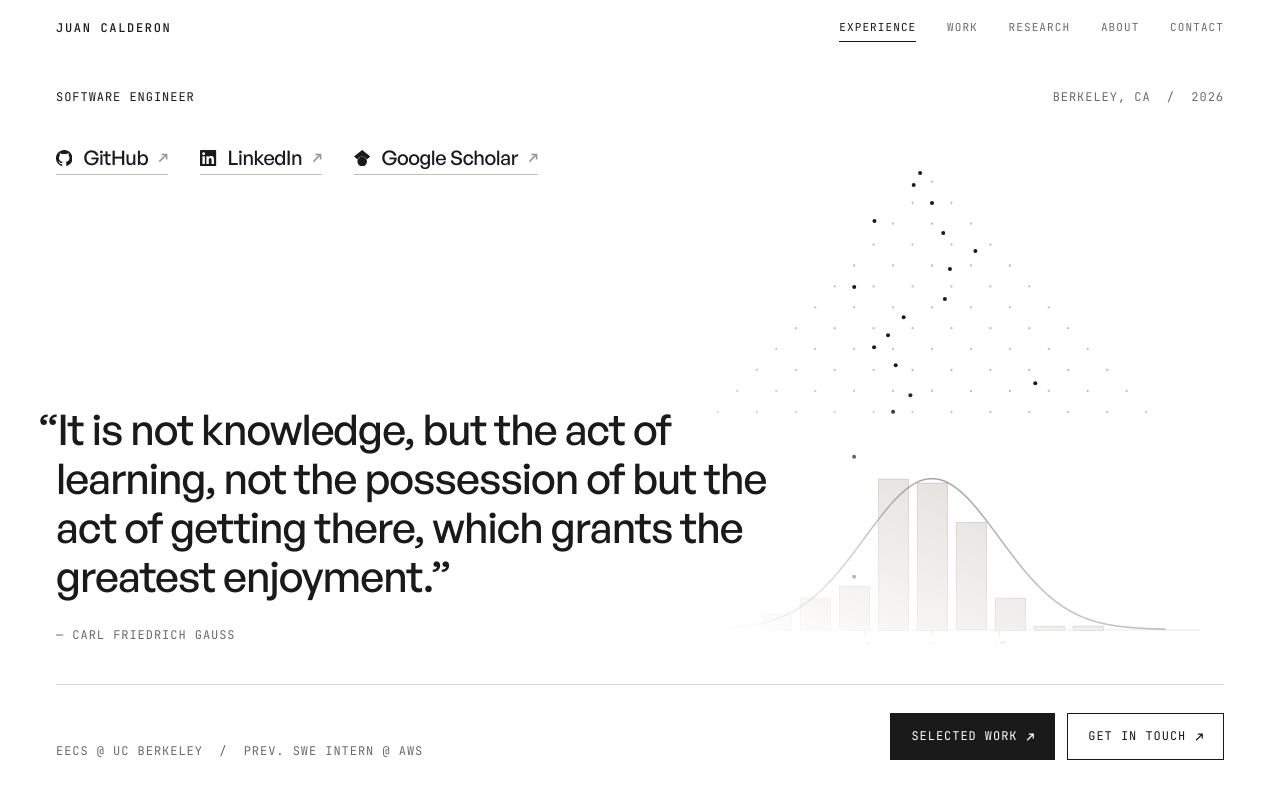
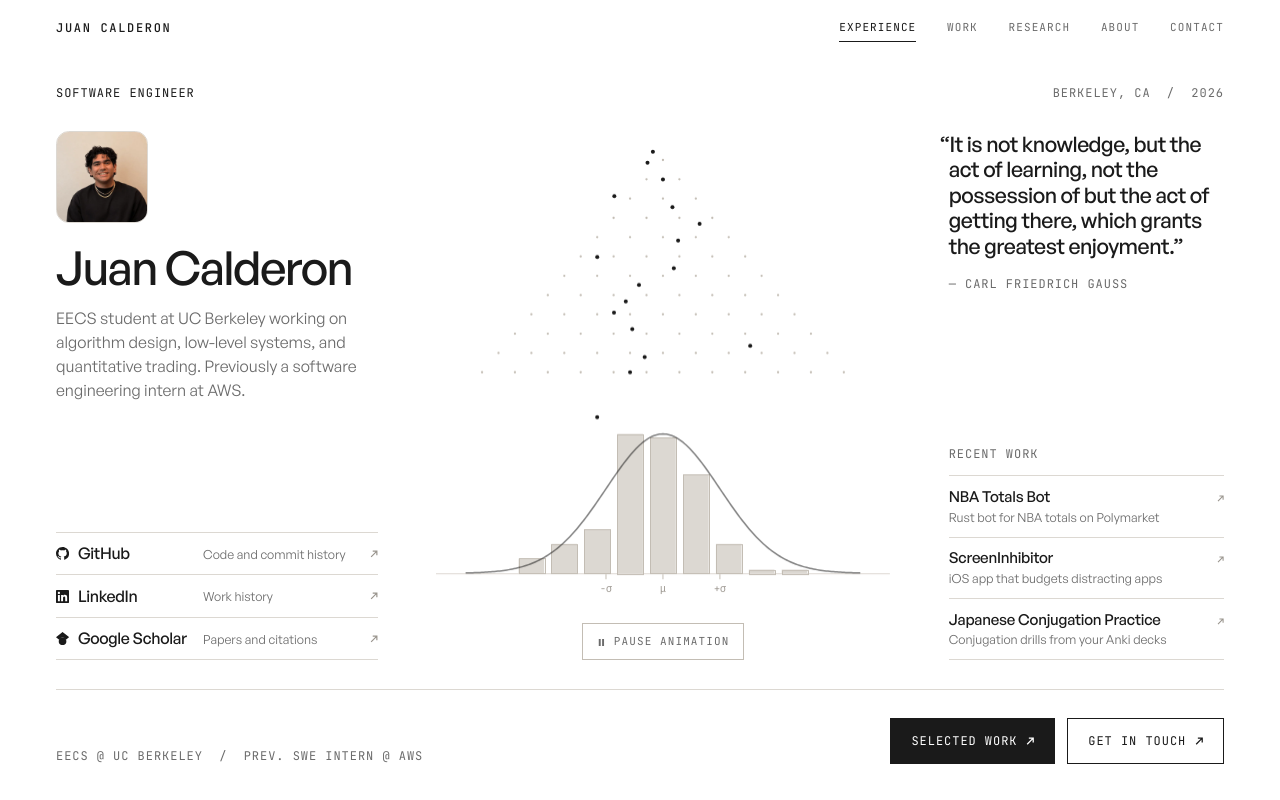
Before and after one commit to juancal28/juancal28.github.io, a plain HTML site: page index.html in a window 1280 px wide. Shown: the top 800 px of the page. Drawn offline with Linux system fonts and the light colour scheme.

Commit message:
Rebuild the first screen as three columns, with a headshot and a play button
The hero felt empty on wide windows. It is now three blocks: a headshot,
the name as a visible heading, a short intro and the profile links; the
Galton board, large and unmasked; and the Gauss quotation above the three
newest projects. On landscape windows from 1100px wide they sit side by
side and the whole screen scales with the window, so a larger window gets
a larger composition. Narrower windows stack the same blocks.

The board now fills its own canvas, and its pegs, beads and labels grow
with it. A Play / Pause button sits centred under it: visitors who asked
for reduced motion start on the still chart and can press Play, everyone
else starts with the beads falling, and the choice is remembered.

The headshot is the GitHub profile picture. Superdesign working files are
ignored, since this repo is served publicly.

Co-Authored-By: Claude Fable 5.2 <noreply@anthropic.com>

```diff
--- a/index.html
+++ b/index.html
@@ -76,35 +76,49 @@
     <p class="mono">Berkeley, CA &nbsp;/&nbsp; 2026</p>
   </div>
 
-  <h1 class="sr-only">Juan Calderon — Software Engineer</h1>
+  <!-- Three blocks, in reading order: who he is, the board, then the
+       quotation and recent work. Side by side on wide landscape windows,
+       stacked everywhere else. -->
+  <div class="hero__stage">
+    <div class="hero__col hero__col--id">
+      <div class="hero__intro">
+        <img class="hero__face" src="assets/img/headshot.webp" alt="Juan Calderon" width="460" height="460" decoding="async">
+        <h1 class="hero__name">Juan Calderon</h1>
+        <p class="hero__lead">EECS student at UC Berkeley working on algorithm design, low-level systems, and quantitative trading. Previously a software engineering intern at AWS.</p>
+      </div>
+      <nav class="hero__profiles" aria-label="Profiles">
+        <a href="https://github.com/juancal28" target="_blank" rel="noopener noreferrer"><span class="hero__who"><svg class="ico" aria-hidden="true"><use href="#ico-github"/></svg>GitHub</span> <span class="hero__what">Code and commit history</span> <svg class="arrow arrow--quiet" aria-hidden="true"><use href="#arw"/></svg></a>
+        <a href="https://www.linkedin.com/in/juanmcalderon/" target="_blank" rel="noopener noreferrer"><span class="hero__who"><svg class="ico" aria-hidden="true"><use href="#ico-linkedin"/></svg>LinkedIn</span> <span class="hero__what">Work history</span> <svg class="arrow arrow--quiet" aria-hidden="true"><use href="#arw"/></svg></a>
+        <a href="https://scholar.google.com/citations?user=jnRrpqcAAAAJ&amp;hl=en" target="_blank" rel="noopener noreferrer"><span class="hero__who"><svg class="ico" aria-hidden="true"><use href="#ico-scholar"/></svg>Google Scholar</span> <span class="hero__what">Papers and citations</span> <svg class="arrow arrow--quiet" aria-hidden="true"><use href="#arw"/></svg></a>
+      </nav>
+    </div>
 
-  <div class="hero__stage">
+    <div class="hero__board">
       <canvas class="hero__viz" aria-hidden="true"></canvas>
-    <!-- Profile links, set large in the open top-left of the stage on
-         landscape desktops. Narrower screens get the compact row in the
-         hero foot instead, because there the board fills this corner. -->
-    <nav class="hero__elsewhere" aria-label="Profiles">
-      <a href="https://github.com/juancal28" target="_blank" rel="noopener noreferrer"><span class="hero__who"><svg class="ico" aria-hidden="true"><use href="#ico-github"/></svg>GitHub</span> <span class="hero__what">Code and commit history</span> <svg class="arrow" aria-hidden="true"><use href="#arw"/></svg></a>
-      <a href="https://www.linkedin.com/in/juanmcalderon/" target="_blank" rel="noopener noreferrer"><span class="hero__who"><svg class="ico" aria-hidden="true"><use href="#ico-linkedin"/></svg>LinkedIn</span> <span class="hero__what">Work history</span> <svg class="arrow" aria-hidden="true"><use href="#arw"/></svg></a>
-      <a href="https://scholar.google.com/citations?user=jnRrpqcAAAAJ&amp;hl=en" target="_blank" rel="noopener noreferrer"><span class="hero__who"><svg class="ico" aria-hidden="true"><use href="#ico-scholar"/></svg>Google Scholar</span> <span class="hero__what">Publications and citations</span> <svg class="arrow" aria-hidden="true"><use href="#arw"/></svg></a>
-    </nav>
+      <!-- Shown by script.js, which also sets its label. Without JS there is
+           no board to control, so it stays hidden. -->
+      <button class="hero__toggle" type="button" data-playing="false" hidden>
+        <svg viewBox="0 0 10 10" aria-hidden="true"><path class="is-play" d="M2 1l7 4-7 4z"/><path class="is-pause" d="M2 1h2.2v8H2zM5.8 1H8v8H5.8z"/></svg>
+        <span class="hero__toggle-label">Play animation</span>
+      </button>
+    </div>
+
+    <div class="hero__col hero__col--side">
       <figure class="hero__figure">
         <blockquote class="hero__quote">“It is not knowledge, but the act of learning, not the possession of but the act of getting there, which grants the greatest enjoyment.”</blockquote>
         <figcaption class="mono hero__cite">Carl Friedrich Gauss</figcaption>
       </figure>
+      <div class="hero__recent">
+        <p class="mono">Recent work</p>
+        <a href="#work"><span class="hero__recent-title">NBA Totals Bot</span><svg class="arrow arrow--quiet" aria-hidden="true"><use href="#arw"/></svg><span class="hero__recent-desc">Rust bot for NBA totals on Polymarket</span></a>
+        <a href="#work"><span class="hero__recent-title">ScreenInhibitor</span><svg class="arrow arrow--quiet" aria-hidden="true"><use href="#arw"/></svg><span class="hero__recent-desc">iOS app that budgets distracting apps</span></a>
+        <a href="#work"><span class="hero__recent-title">Japanese Conjugation Practice</span><svg class="arrow arrow--quiet" aria-hidden="true"><use href="#arw"/></svg><span class="hero__recent-desc">Conjugation drills from your Anki decks</span></a>
+      </div>
+    </div>
   </div>
 
   <div class="hero__foot">
-    <div class="hero__id">
     <p class="mono">EECS @ UC Berkeley &nbsp;/&nbsp; Prev. SWE Intern @ AWS</p>
-      <!-- Profile links for phones and portrait tablets, where the large
-           list in the stage is hidden. -->
-      <div class="hero__profiles">
-        <a class="mlink" href="https://github.com/juancal28" target="_blank" rel="noopener noreferrer"><svg class="ico" aria-hidden="true"><use href="#ico-github"/></svg>GitHub <svg class="arrow"><use href="#arw"/></svg></a>
-        <a class="mlink" href="https://www.linkedin.com/in/juanmcalderon/" target="_blank" rel="noopener noreferrer"><svg class="ico" aria-hidden="true"><use href="#ico-linkedin"/></svg>LinkedIn <svg class="arrow"><use href="#arw"/></svg></a>
-        <a class="mlink" href="https://scholar.google.com/citations?user=jnRrpqcAAAAJ&amp;hl=en" target="_blank" rel="noopener noreferrer"><svg class="ico" aria-hidden="true"><use href="#ico-scholar"/></svg>Google Scholar <svg class="arrow"><use href="#arw"/></svg></a>
-      </div>
-    </div>
     <div class="hero__actions">
       <a class="btn btn--solid" href="#work">Selected work <svg class="arrow"><use href="#arw"/></svg></a>
       <a class="btn" href="#contact">Get in touch <svg class="arrow"><use href="#arw"/></svg></a>
--- a/script.js
+++ b/script.js
@@ -98,7 +98,20 @@
     var W = 0, H = 0, b = {}, bins = [], beads = [], released = 0, landed = 0;
     var raf = 0, timer = 0, prev = 0, acc = 0, visible = true;
     var barFade = null;   // per-bin opacity while the reduced settle runs
-    var settled = false;  // the reduced settle is a one-off, not a cycle
+    var settled = false;  // the still version fades in once, not on every redraw
+
+    // Whether the beads fall. Off to start with for visitors who asked for
+    // reduced motion, on for everyone else; the button under the board flips
+    // it, and the choice is remembered for the next visit.
+    var KEY = 'board-motion';
+    var toggle = document.querySelector('.hero__toggle');
+    var playing = !reduced;
+    var frozen = false;   // paused part-way through a run: that frame is kept
+    try {
+      var saved = window.localStorage.getItem(KEY);
+      if (saved === 'play') playing = true;
+      else if (saved === 'pause') playing = false;
+    } catch (e) { /* storage blocked: fall back to the motion preference */ }
 
     function measure() {
       var r = canvas.getBoundingClientRect();
@@ -111,13 +124,11 @@
       return true;
     }
 
-    // keep the board clear of the quotation: right-hand side on wide screens,
-    // upper band on narrow ones
+    // the board fills its canvas; the stylesheet decides where that canvas
+    // sits (the middle column on wide windows, its own block otherwise). The
+    // margin at the bottom leaves room for the mu and sigma labels.
     function layout() {
-      var wide = W / H > 1.35;
-      var x, y, w, h;
-      if (wide) { w = W * 0.50; h = H * 0.94; x = W - w; y = H * 0.03; }
-      else      { w = W * 0.96; h = H * 0.56; x = W * 0.02; y = 0; }
+      var w = W * 0.96, h = H * 0.90, x = W * 0.02, y = H * 0.02;
       b = { x: x, y: y, w: w, h: h };
       b.cx = x + w / 2;
       b.gapX = w / (ROWS + 3);
@@ -126,6 +137,11 @@
       b.binTop = y + b.pegH + h * 0.07;
       b.binH = h - b.pegH - h * 0.07;
       b.unitMax = b.binH * 0.92;
+      // pegs, beads and labels grow with the board, so a large board on a
+      // wide window does not end up drawn with hairline-sized dots
+      b.peg = Math.max(1.15, Math.min(3, b.gapX * 0.03));
+      b.bead = Math.max(2, Math.min(5, b.gapX * 0.052));
+      b.label = Math.max(10, Math.min(16, b.gapX * 0.16));
     }
 
     function reset() {
@@ -169,7 +185,7 @@
         for (i = 0; i <= r; i++) {
           px = b.cx + (i - r / 2) * b.gapX;
           py = b.y + (r + 1) * b.gapY;
-          ctx.beginPath(); ctx.arc(px, py, 1.15, 0, 6.2832); ctx.fill();
+          ctx.beginPath(); ctx.arc(px, py, b.peg, 0, 6.2832); ctx.fill();
         }
       }
 
@@ -217,7 +233,7 @@
 
         // mu and sigma markers
         ctx.fillStyle = C_LABEL;
-        ctx.font = '400 10px "JetBrains Mono", ui-monospace, monospace';
+        ctx.font = '400 ' + b.label.toFixed(1) + 'px "JetBrains Mono", ui-monospace, monospace';
         ctx.textAlign = 'center';
         ctx.globalAlpha = showCurve;
         var marks = [[0, 'μ'], [-sd, '−σ'], [sd, '+σ']];
@@ -226,9 +242,9 @@
           ctx.strokeStyle = C_PEG;
           ctx.beginPath();
           ctx.moveTo(mx, b.binTop + b.binH + 1);
-          ctx.lineTo(mx, b.binTop + b.binH + 6);
+          ctx.lineTo(mx, b.binTop + b.binH + b.label * 0.6);
           ctx.stroke();
-          ctx.fillText(marks[i][1], mx, b.binTop + b.binH + 19);
+          ctx.fillText(marks[i][1], mx, b.binTop + b.binH + b.label * 1.9);
         }
         ctx.globalAlpha = 1;
       }
@@ -237,7 +253,7 @@
       ctx.fillStyle = C_BEAD;
       for (i = 0; i < beads.length; i++) {
         var p2 = beadXY(beads[i]);
-        ctx.beginPath(); ctx.arc(p2.x, p2.y, 2, 0, 6.2832); ctx.fill();
+        ctx.beginPath(); ctx.arc(p2.x, p2.y, b.bead, 0, 6.2832); ctx.fill();
       }
     }
 
@@ -258,7 +274,7 @@
           o.t += dt / ROW_MS;
           if (o.t >= ROWS) { o.t = ROWS; o.drop = b.y + ROWS * b.gapY; }
         } else {
-          var rest = b.binTop + b.binH - bins[o.bin] * u - 2;
+          var rest = b.binTop + b.binH - bins[o.bin] * u - b.bead;
           o.drop += dt * 0.9;
           if (o.drop >= rest) { bins[o.bin]++; landed++; beads.splice(i, 1); }
         }
@@ -281,7 +297,7 @@
       raf = requestAnimationFrame(step);
     }
 
-    /* Reduced motion: no beads, nothing travels. The exact binomial is
+    /* The still version: no beads, nothing travels. The exact binomial is
        already in `bins`; it fades up in place from the mean outward and the
        curve follows, so the shape still arrives progressively rather than
        being there before you look. Opacity only, and it runs once.        */
@@ -299,9 +315,9 @@
 
     function cycle() {
       if (!visible || !measure()) return;
-      layout(); reset();
+      layout(); reset(); frozen = false;
       canvas.style.opacity = '1';
-      if (reduced) {           // the expected distribution, not a sampled one
+      if (!playing) {          // the expected distribution, not a sampled one
         var c = 1, k;
         for (k = 0; k <= ROWS; k++) {
           bins[k] = TOTAL * c / Math.pow(2, ROWS);
@@ -321,6 +337,39 @@
     function halt() {
       if (raf) { cancelAnimationFrame(raf); raf = 0; }
       if (timer) { clearTimeout(timer); timer = 0; }
+    }
+
+    /* Play / pause. Pausing keeps the frame that is on screen; playing again
+       carries on from it, or starts a fresh run if there is nothing to carry
+       on from (the still version, or a run that had already finished).      */
+    if (toggle) {
+      var text = toggle.querySelector('.hero__toggle-label');
+      var label = function () {
+        // the attribute drives the icon and how prominent the button is
+        toggle.setAttribute('data-playing', String(playing));
+        text.textContent = playing ? 'Pause animation' : 'Play animation';
+      };
+      toggle.hidden = false;
+      label();
+      toggle.addEventListener('click', function () {
+        playing = !playing;
+        try { window.localStorage.setItem(KEY, playing ? 'play' : 'pause'); } catch (e) { /* not remembered */ }
+        label();
+        if (playing) {
+          if (frozen && landed < TOTAL) {
+            frozen = false;
+            prev = 0;               // so the pause is not counted as elapsed time
+            raf = requestAnimationFrame(step);
+          } else {
+            halt();
+            cycle();
+          }
+        } else {
+          frozen = raf !== 0 || timer !== 0;
+          halt();
+          canvas.style.opacity = '1';   // in case the pause landed mid-fade
+        }
+      });
     }
 
     if ('IntersectionObserver' in window) {
--- a/styles.css
+++ b/styles.css
@@ -394,7 +394,10 @@
     .nav__panel  { display: none; }
   }
 
-  /* ---- hero --------------------------------------------------------------- */
+  /* ---- hero ---------------------------------------------------------------
+     Three blocks in reading order: who he is, the Galton board, then the
+     quotation and recent work. Wide landscape windows set them side by side;
+     everything narrower stacks them.                                        */
   .hero {
     min-height: 100svh;
     padding-block: calc(var(--nav-h) + 32px) 40px;
@@ -408,149 +411,196 @@
     gap: 20px;
     flex-wrap: wrap;
   }
-  /* stage holds the spanning-tree canvas with the headline layered on top */
   .hero__stage {
-    position: relative;
     display: grid;
-    /* row 1 holds the profile list when it is shown; the quotation always
-       sits in row 2, against the bottom of the stage */
-    grid-template-rows: auto 1fr;
-    align-items: end;
+    gap: 40px;
     min-height: 0;
   }
-  .hero__viz {
-    position: absolute;
-    inset: 0;
-    width: 100%;
-    height: 100%;
-    pointer-events: none;
-    opacity: 1;
-    transition: opacity 480ms var(--ease);
-    /* fade the graph out behind the quotation so the type stays clean */
-    -webkit-mask-image: linear-gradient(to top right, transparent 30%, #000 64%);
-            mask-image: linear-gradient(to top right, transparent 30%, #000 64%);
+  .hero__col {
+    display: grid;
+    gap: 32px;
+    align-content: start;
+    min-width: 0;
   }
 
-  /* a long quotation needs a smaller, denser setting than a short statement */
-  .hero__figure {
-    position: relative;
-    grid-row: 2;
-    align-self: end;
-    margin: 0;
+  /* who he is */
+  .hero__face {
+    width: 6.5em;
+    height: 6.5em;
+    object-fit: cover;
+    border: 1px solid var(--line);
+    /* the one rounded thing on the page: square corners cut hard against a
+       face */
+    border-radius: .9em;
+  }
+  .hero__name {
+    margin-top: .45em;
+    font-size: clamp(2.5rem, 11vw, 3.25rem);
+    letter-spacing: -.035em;
+    line-height: 1;
+  }
+  .hero__lead {
+    margin-top: 1em;
+    font-size: 1.125em;
+    line-height: 1.5;
+    color: var(--ink-mute);
+    max-width: 36ch;
   }
 
-  /* ---- hero: profile links in the open top-left of the stage --------------
-     Landscape desktops only: that is where the board keeps to the right half
-     and this corner is empty. Everything else uses .hero__profiles below.   */
-  .hero__elsewhere { display: none; }
-  @media (min-width: 900px) and (orientation: landscape) {
-    /* short windows: one line of links, so the hero still fits the screen */
-    .hero__elsewhere {
-      position: relative;
-      grid-row: 1;
-      align-self: start;
-      justify-self: start;
-      display: flex;
-      flex-wrap: wrap;
-      align-items: baseline;
-      gap: 12px 32px;
-      margin-bottom: 32px;
-      font-size: 1.25rem;
+  /* profile links: mark and name, what the profile holds, an arrow */
+  .hero__profiles {
+    display: grid;
+    font-size: 1.125em;
   }
-    .hero__elsewhere a {
-      display: inline-flex;
+  .hero__profiles a {
+    display: grid;
+    /* a fixed first column, so the descriptions line up across the rows */
+    grid-template-columns: minmax(0, 8.4em) minmax(0, 1fr) auto;
     align-items: center;
-      gap: .5em;
+    gap: 0 .8em;
+    padding-block: .7em;
+    border-top: 1px solid var(--line);
     font-weight: 500;
     letter-spacing: -.02em;
     line-height: 1.2;
-      padding-bottom: 4px;
-      border-bottom: 1px solid var(--line-strong);
-      transition: border-color 220ms var(--ease);
   }
+  .hero__profiles a:last-child { border-bottom: 1px solid var(--line); }
   .hero__who {
     display: inline-flex;
     align-items: center;
     gap: .55em;
   }
   .hero__who .ico { width: .82em; height: .82em; }
-    /* what each profile holds; only the ruled list has room for it */
-    .hero__what { display: none; }
-    /* the arrow marks the row as leaving the site, and stays quieter than
-       the name it follows */
-    .hero__elsewhere .arrow {
-      width: .5em; height: .5em;
-      color: var(--ink-faint);
-      transition: transform 260ms var(--ease), color 220ms var(--ease);
-    }
-    .hero__elsewhere a:hover { border-bottom-color: var(--ink); }
-    .hero__elsewhere a:hover .arrow { color: var(--ink); transform: translate(2px, -2px); }
-  }
-  @media (min-width: 900px) and (orientation: landscape) and (min-height: 820px) {
-    /* room to spare: a ruled list. The names stay well under the size of the
-       quotation, so the quotation remains the one statement on the screen;
-       the list earns its width with the second column instead. */
-    .hero__elsewhere {
-      display: grid;
-      gap: 0;
-      width: min(44rem, 48%);
-      font-size: clamp(1.25rem, 2.5vh, 2rem);
-      border-top: 1px solid var(--line);
-    }
-    .hero__elsewhere a {
-      display: grid;
-      /* a fixed first column, so the second lines up across the three rows */
-      grid-template-columns: minmax(0, 10.5em) minmax(0, 1fr) auto;
-      gap: 0 1em;
-      padding-block: .7em;
-      border-bottom-color: var(--line);
-    }
   .hero__what {
-      display: block;
-      font-size: max(1rem, .6em);
+    font-size: .78em;
     font-weight: 400;
     letter-spacing: 0;
     line-height: 1.3;
     color: var(--ink-mute);
     transition: color 220ms var(--ease);
   }
-    .hero__elsewhere a:hover .hero__what { color: var(--ink); }
+  .hero__profiles a:hover .hero__what { color: var(--ink); }
+
+  /* the arrow marks a row as a link and stays quieter than its name */
+  .arrow--quiet {
+    width: .5em; height: .5em;
+    color: var(--ink-faint);
+    transition: transform 260ms var(--ease), color 220ms var(--ease);
   }
+  a:hover .arrow--quiet { color: var(--ink); transform: translate(2px, -2px); }
+
+  /* the board: the canvas fills this box, whatever size the layout gives it,
+     less a strip along the bottom that holds the play / pause button */
+  .hero__board {
+    position: relative;
+    height: 22em;
+    min-height: 0;
+  }
+  .hero__viz {
+    position: absolute;
+    top: 0;
+    left: 0;
+    width: 100%;
+    height: calc(100% - 3rem);
+    pointer-events: none;
+    opacity: 1;
+    transition: opacity 480ms var(--ease);
+  }
+
+  /* Play / pause, centred under the board. Motion that loops needs an off
+     switch, and visitors who asked for reduced motion start with it off.
+     Paused, it is a solid button, because a still board gives no hint that
+     it can move; once the beads are falling it steps back to an outline. */
+  .hero__toggle {
+    position: absolute;
+    left: 50%;
+    bottom: 0;
+    transform: translateX(-50%);
+    display: inline-flex;
+    align-items: center;
+    gap: .7em;
+    padding: 9px 14px;
+    font-family: var(--font-mono);
+    font-size: var(--t-mono-sm);
+    letter-spacing: .1em;
+    text-transform: uppercase;
+    white-space: nowrap;
+    border: 1px solid var(--ink);
+    background: var(--ink);
+    color: var(--paper);
+    transition: background 240ms var(--ease), color 240ms var(--ease), border-color 240ms var(--ease);
+  }
+  /* display is set above, so the hidden attribute needs restating */
+  .hero__toggle[hidden] { display: none; }
+  .hero__toggle:hover { background: var(--paper); color: var(--ink); }
+  .hero__toggle[data-playing="true"] {
+    background: var(--paper);
+    color: var(--ink-mute);
+    border-color: var(--line-strong);
+  }
+  .hero__toggle[data-playing="true"]:hover { color: var(--ink); border-color: var(--ink); }
+  .hero__toggle svg {
+    width: .8em; height: .8em;
+    flex: none;
+    fill: currentColor;
+  }
+  .hero__toggle .is-pause,
+  .hero__toggle[data-playing="true"] .is-play { display: none; }
+  .hero__toggle[data-playing="true"] .is-pause { display: block; }
+
+  /* the quotation and recent work */
+  .hero__figure { margin: 0; }
   .hero__quote {
-    font-size: clamp(1.5rem, 3.3vw, 2.75rem);
+    font-size: 1.5em;
     font-weight: 500;
-    line-height: 1.16;
+    line-height: 1.2;
     letter-spacing: -.022em;
-    max-width: 32ch;
+    max-width: 30ch;
     text-wrap: pretty;
     /* hang the opening quote mark so the text edge stays optically flush */
     text-indent: -.42em;
   }
   .hero__cite {
     display: block;
-    margin-top: clamp(18px, 2.2vw, 30px);
+    margin-top: 18px;
   }
   .hero__cite::before { content: '— '; }
+
+  .hero__recent { display: grid; }
+  .hero__recent .mono { padding-bottom: 12px; }
+  .hero__recent a {
+    display: grid;
+    grid-template-columns: minmax(0, 1fr) auto;
+    align-items: baseline;
+    gap: .15em 1em;
+    padding-block: .75em;
+    border-top: 1px solid var(--line);
+  }
+  .hero__recent a:last-child { border-bottom: 1px solid var(--line); }
+  .hero__recent-title {
+    font-size: 1.0625em;
+    font-weight: 500;
+    letter-spacing: -.015em;
+    line-height: 1.3;
+  }
+  .hero__recent-desc {
+    grid-column: 1;
+    font-size: .875em;
+    line-height: 1.4;
+    color: var(--ink-mute);
+  }
+  .hero__recent .arrow { grid-column: 2; grid-row: 1; }
+
   .hero__foot {
     display: grid;
     gap: 28px;
     padding-top: 28px;
     border-top: 1px solid var(--line);
   }
-  .hero__id { display: grid; gap: 18px; }
-  .hero__profiles {
-    display: flex;
-    flex-wrap: wrap;
-    gap: 12px 24px;
-  }
   .hero__actions {
     display: flex;
     gap: 12px;
     flex-wrap: wrap;
-  }
-  @media (min-width: 900px) and (orientation: landscape) {
-    /* the large list in the stage takes over */
-    .hero__profiles { display: none; }
   }
   @media (min-width: 900px) {
     .hero__foot {
@@ -559,6 +609,33 @@
     }
     /* MAAP's asymmetry: statement left, actions right */
     .hero__actions { justify-content: flex-end; }
+  }
+
+  @media (min-width: 1100px) and (orientation: landscape) {
+    .hero {
+      /* The composition is drawn at 16px for a 1440x820 window and scales
+         with whichever of width or height runs out first, so a larger window
+         gets a larger first screen instead of more empty space. Everything
+         in the stage is sized in em for that reason. */
+      font-size: clamp(12.5px, min(1.11vw, 1.95vh), 26px);
+      gap: 2em;
+      padding-block: calc(var(--nav-h) + 2em) 2.5em;
+    }
+    .hero__stage {
+      grid-template-columns: 30% 44% 26%;
+      gap: 0;
+    }
+    .hero__col {
+      display: flex;
+      flex-direction: column;
+      justify-content: space-between;
+      gap: 2em;
+    }
+    .hero__col--id   { padding-right: 2em; }
+    .hero__col--side { padding-left: 2em; }
+    .hero__board { height: auto; }
+    .hero__name { font-size: 3.3em; white-space: nowrap; }
+    .hero__quote { max-width: none; }
   }
 
   /* ---- index strip -------------------------------------------------------- */
```
Also changed, not shown: assets/img/headshot.webp (added), 2 other files. Lines whose indentation alone changed are shown as unchanged.
